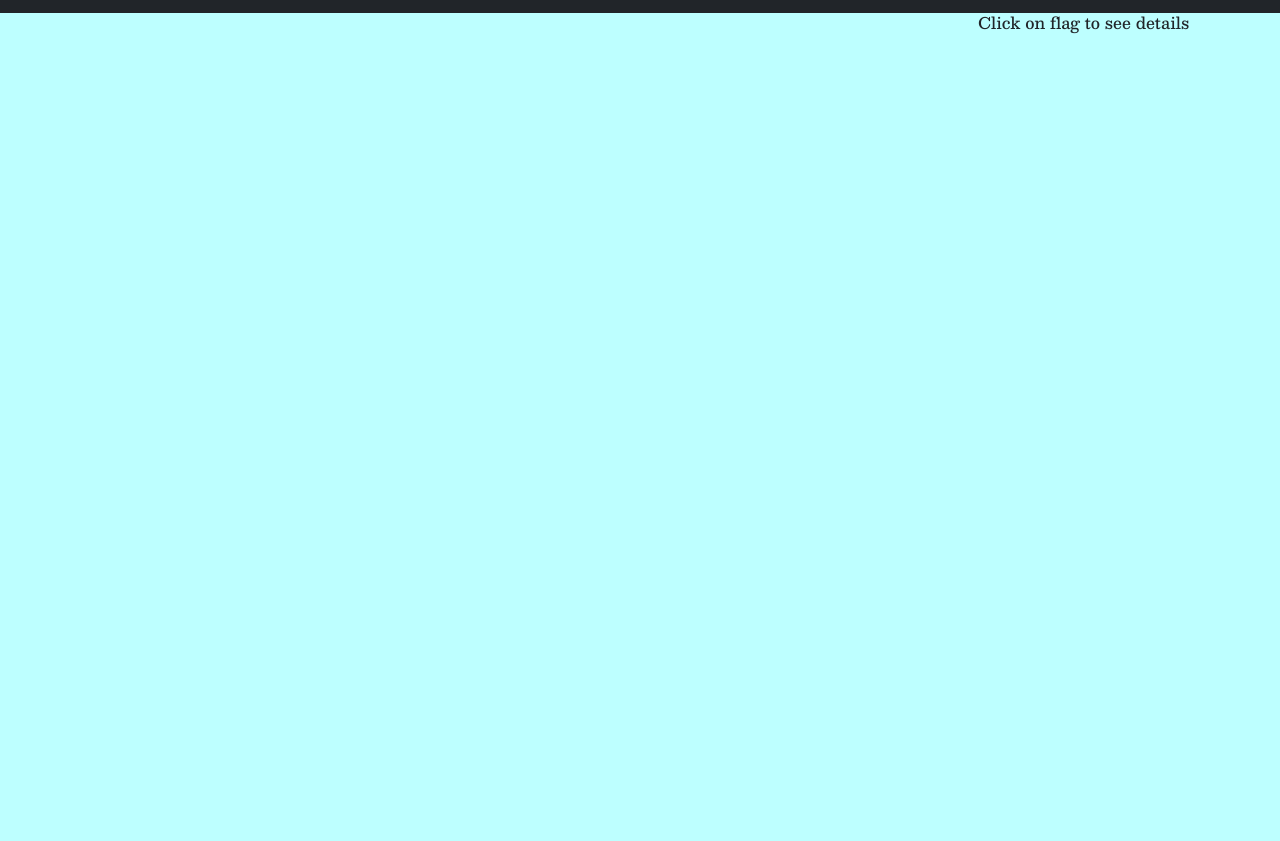
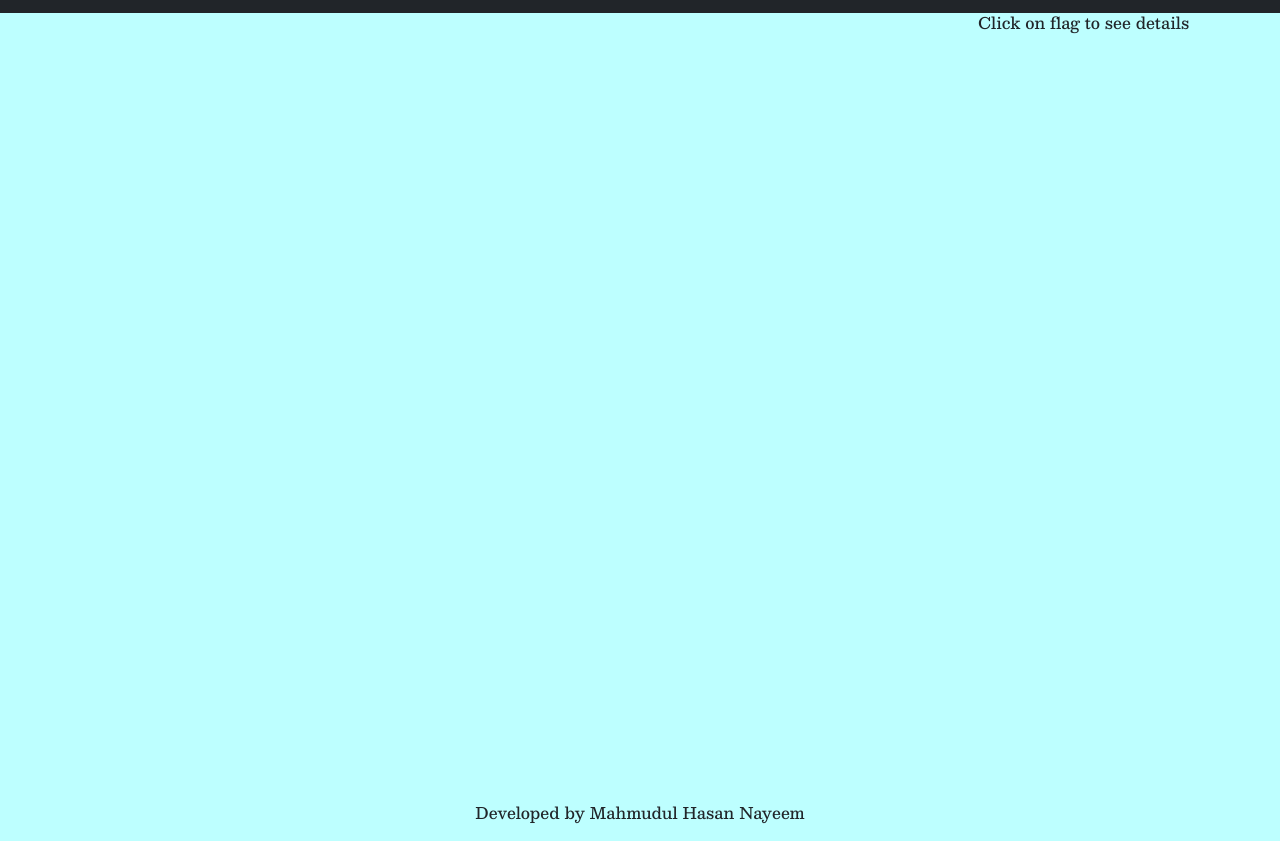
Before and after one commit to hasannayeem71/rest-countrys, a plain HTML site: page index.html in a window 1280 px wide. Shown: the part 59-900 px from the top of the page. Before the commit the page ends 860 px from the top, so only its background shows below. Drawn offline with nearby package versions, Linux system fonts and the light colour scheme; no server answers.

Commit message:
add footer

```diff
--- a/index.html
+++ b/index.html
@@ -71,7 +71,9 @@
         </div>
       </section>
     </main>
-
+<footer>
+<p class="text-center">Developed by Mahmudul Hasan Nayeem</p>
+</footer>
     <script
       src="https://cdn.jsdelivr.net/npm/bootstrap@5.1.0/dist/js/bootstrap.bundle.min.js"
       integrity="sha384-U1DAWAznBHeqEIlVSCgzq+c9gqGAJn5c/t99JyeKa9xxaYpSvHU5awsuZVVFIhvj"
```
